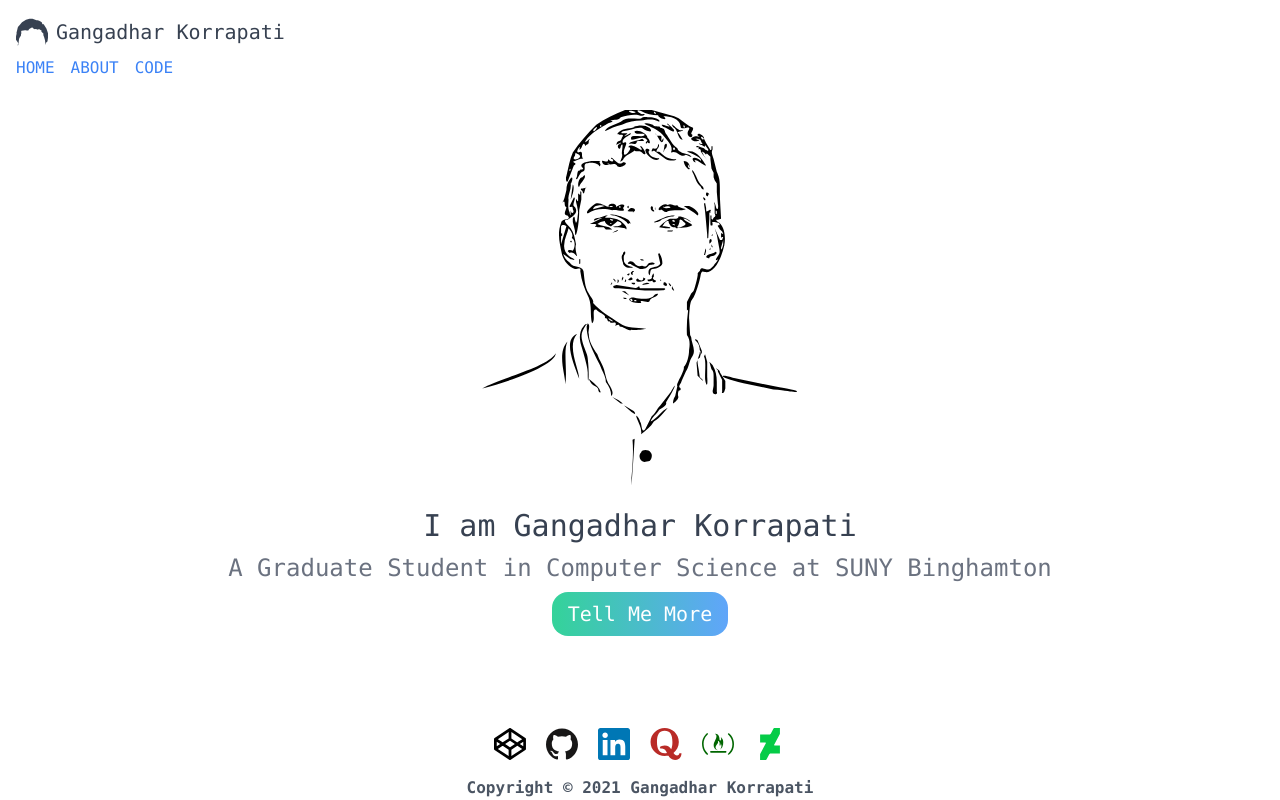
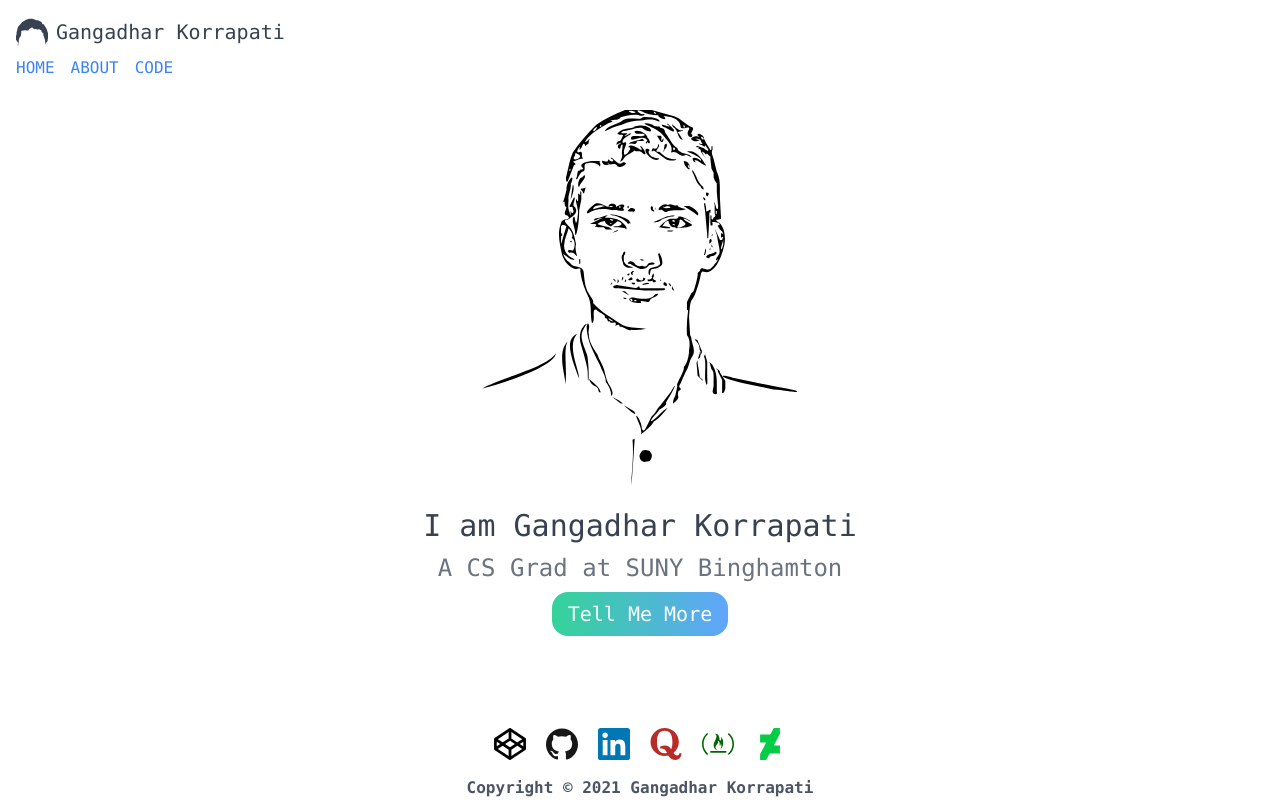
Before and after one commit to gangadharKorrapati/gangadharKorrapati.github.io, a Next.js app: page / in a window 1280 px wide. Built offline with nearby package versions, Linux system fonts and the light colour scheme; what @tailwindcss/typography would draw is missing.

Commit message:
Update Hero.tsx

```diff
--- a/components/Hero.tsx
+++ b/components/Hero.tsx
@@ -14,7 +14,7 @@ const Hero = () => {
 	<div className="flex flex-col items-center pb-4 font-mono">
         <img className="max-w-xs" src="img/hero.svg" alt="My Image"/>
         <h1 className="pt-4 text-2xl text-gray-700 sm:text-3xl">I am Gangadhar Korrapati</h1>
-        <h2 className="py-2 text-xl text-gray-500 sm:text-2xl">A Graduate Student in Computer Science at SUNY Binghamton</h2>
+        <h2 className="py-2 text-xl text-gray-500 sm:text-2xl">A CS Grad at SUNY Binghamton</h2>
         <button className="flex px-4 py-2 text-lg text-white cursor-pointer sm:text-xl max-w-min rounded-2xl bg-gradient-to-r from-green-400 to-blue-400 hover:from-red-400 hover:to-yellow-500 whitespace-nowrap focus:outline-none focus:ring" onClick={(e) => handleClick(e, "/about")} aria-label="Tell Me More">
             Tell Me More
         </button>
```
